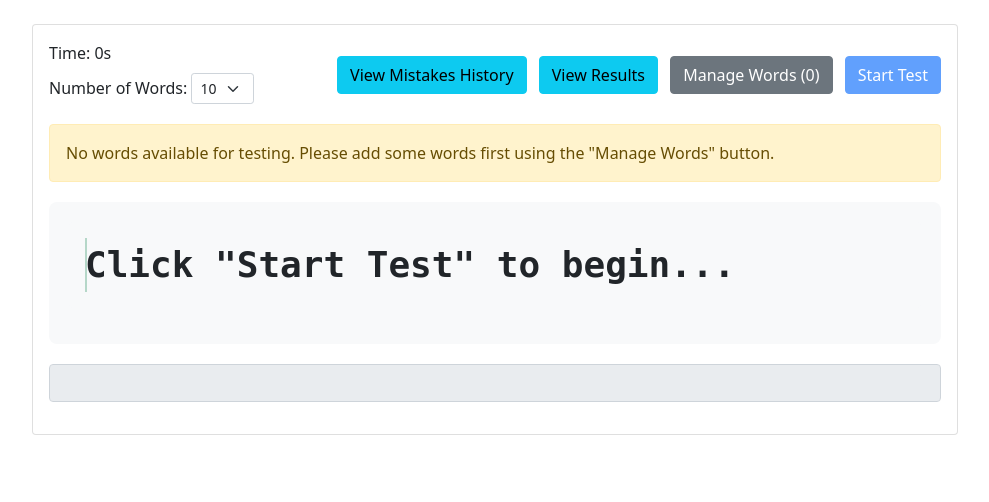
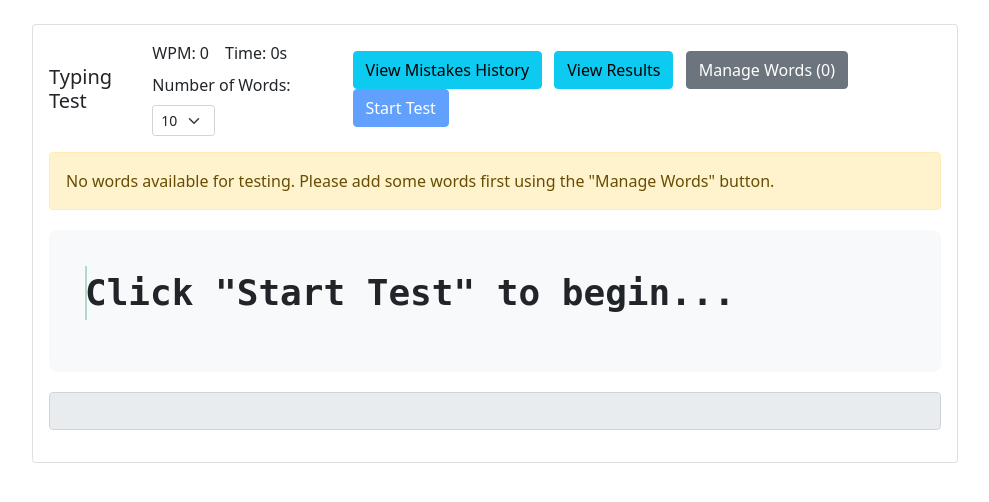
Before and after one commit to Aravindrajeev432/WPM-Tester, a Django app: page / in a window 1280 px wide. Shown: the part 62-564 px from the top of the page, without its empty margins (145-1134 px from the left). Run offline with Django 4.2, Linux system fonts and the light colour scheme; data that the repository does not hold is empty; some libraries are stand-ins or nearby versions.

Commit message:
feat: add live WPM display
- Added live WPM counter above sample text
- Updated timer function to calculate and display real-time WPM
- Reset WPM counter when test is reset
- Improved layout of timer and WPM display

```diff
--- a/typing_speed_tester/speed_test/templates/speed_test/home.html
+++ b/typing_speed_tester/speed_test/templates/speed_test/home.html
@@ -82,7 +82,13 @@
             <div class="card-body">
                 <div class="d-flex justify-content-between align-items-center mb-3">
                     <div>
-                        <div class="timer" id="timer">Time: 0s</div>
+                        <h5 class="card-title mb-0">Typing Test</h5>
+                    </div>
+                    <div>
+                        <div class="d-flex align-items-center">
+                            <div id="live-wpm" class="me-3">WPM: 0</div>
+                            <div class="timer" id="timer">Time: 0s</div>
+                        </div>
                         <div class="mt-2">
                             <label for="word-count" class="form-label">Number of Words:</label>
                             <select class="form-select form-select-sm d-inline-block w-auto" id="word-count">
@@ -239,9 +245,18 @@
     }
 
     function updateTimer() {
+        if (!isTestActive) return;
         const currentTime = new Date();
-        const elapsedTime = Math.floor((currentTime - startTime) / 1000);
-        $('#timer').text(`Time: ${elapsedTime}s`);
+        const elapsedTime = (currentTime - startTime) / 1000;
+        $('#timer').text(`Time: ${Math.round(elapsedTime)}s`);
+
+        // Calculate and update live WPM
+        if (currentIndex > 0) {
+            const minutes = elapsedTime / 60;
+            const words = currentIndex / 5; // Standard: 5 characters = 1 word
+            const wpm = Math.round(words / minutes);
+            $('#live-wpm').text(`WPM: ${wpm}`);
+        }
     }
 
     function startTypingTest() {
@@ -259,13 +274,15 @@
 
     function resetTest(getNewWords = true) {
         currentIndex = 0;
-        currentTestMistakes = [];
+        isTestActive = false;
         $('#input-text').val('').prop('disabled', false);
         $('#result').addClass('d-none');
+        $('#start-btn').text('Start Test');
         $('#cursor').removeClass('error');  // Reset cursor state
         $('.current').removeClass('current correct incorrect');  // Reset character states
         clearInterval(timerInterval);
         $('#timer').text('Time: 0s');
+        $('#live-wpm').text('WPM: 0');  // Reset live WPM
 
         if (getNewWords) {
             mistakes = [];
```
